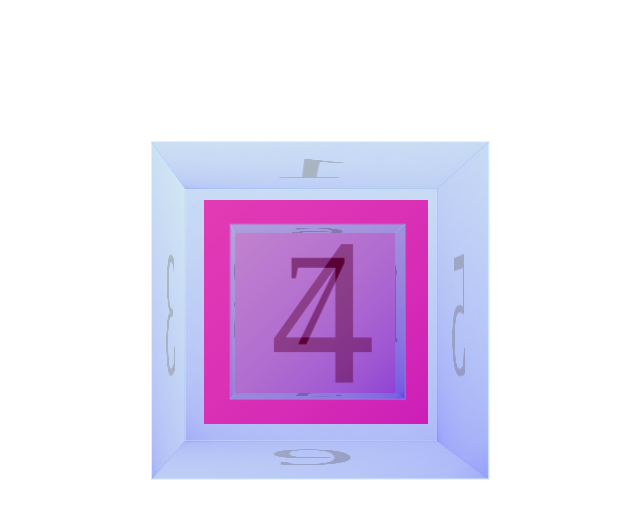
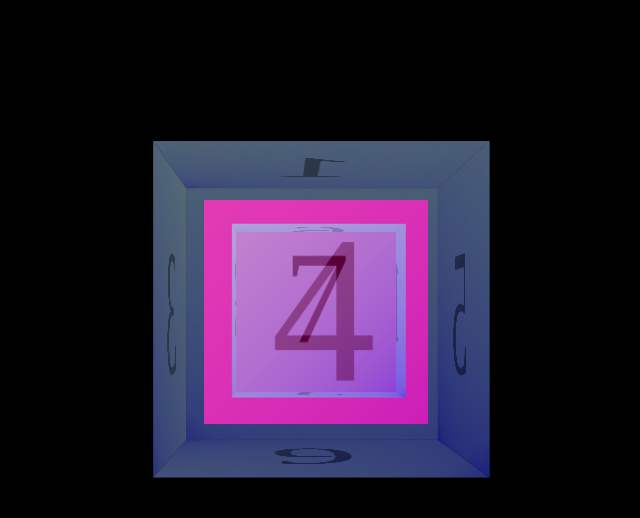
Before and after one commit to viktoryiaz/IntexSoft_js, a plain HTML site: page homework-4-parallax/parallax.html in a window 1280 px wide. Shown: the whole page, without its empty margins (356-996 px from the left). Drawn offline with Linux system fonts and the light colour scheme.

Commit message:
change background color

```diff
--- a/homework-4-parallax/style.css
+++ b/homework-4-parallax/style.css
@@ -6,6 +6,7 @@ body {
     align-items: center;
     perspective: 1000px;
     perspective-origin: center 20em;
+    background-color: black;
 
 }
 .container {
@@ -29,14 +30,12 @@ span{
 @keyframes  container {
     100% {
       transform: rotateY(-360deg);
-
     }
 }
 .side {
     position: absolute;
     width: 10em;
     height: 10em;
-    border: 1px solid lightskyblue;
     opacity: .5;
 }
 .front {
@@ -81,7 +80,6 @@ span{
     position: absolute;
     width: 18em;
     height: 18em;
-    border: 1px solid lightskyblue;
     opacity: .3;
 }
 .front2 {
```
